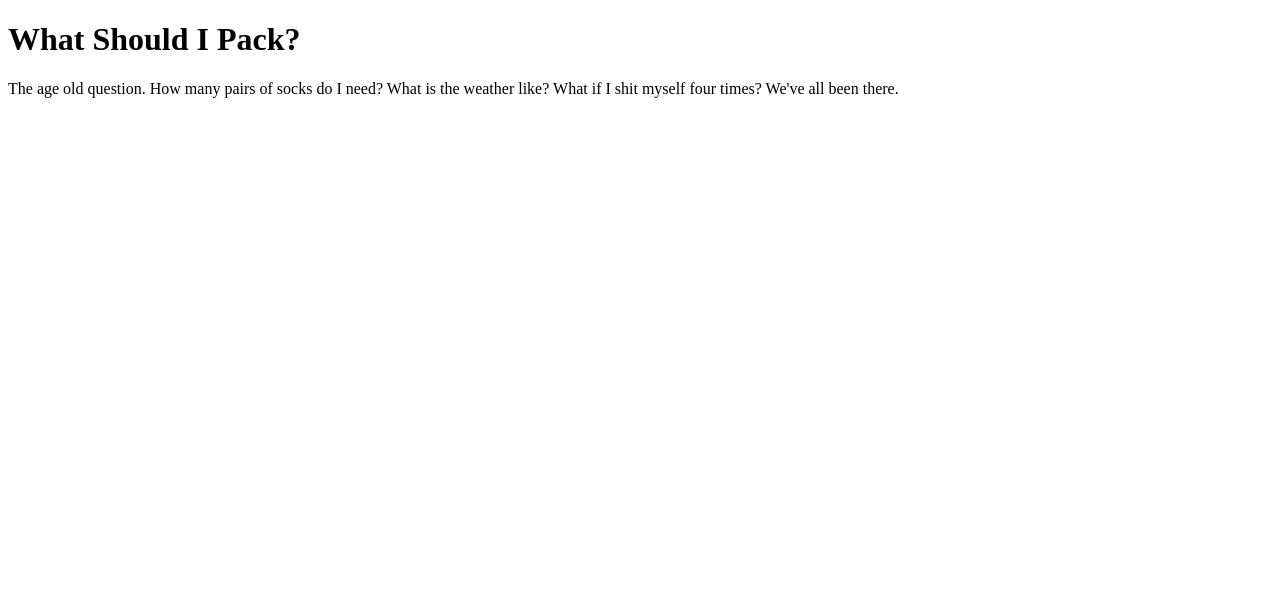
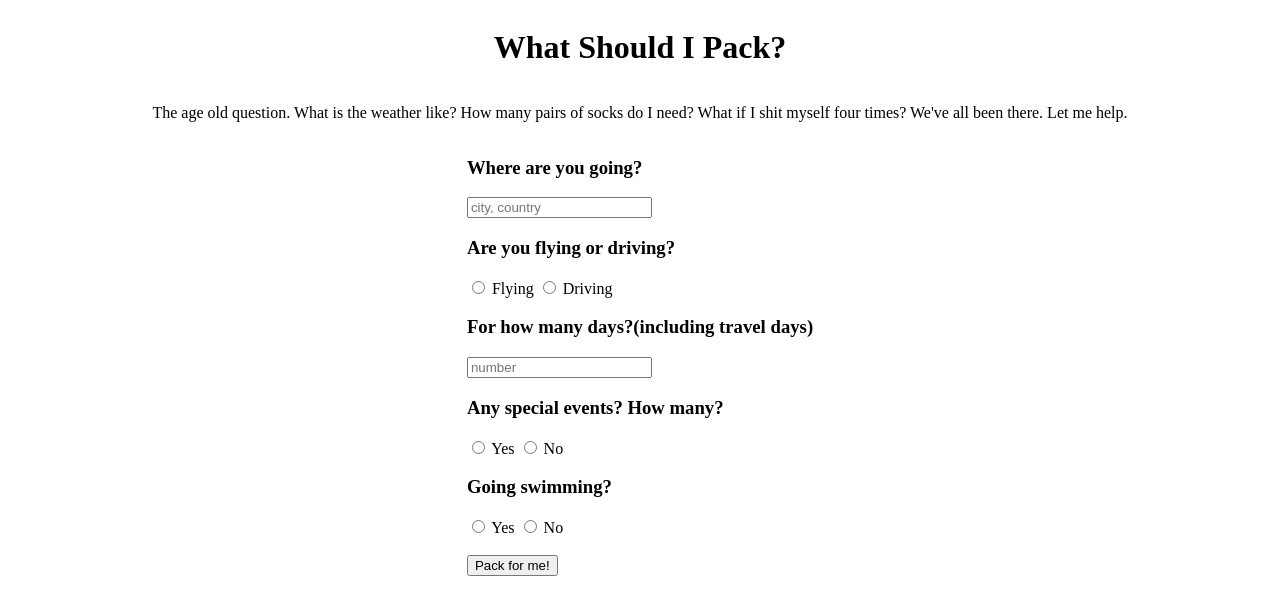
Before and after one commit to ajkeshmiri/what-should-I-pack, a plain HTML site: page index.html in a window 1280 px wide. Drawn offline with Linux system fonts and the light colour scheme.

Commit message:
inital html structure

```diff
--- a/index.html
+++ b/index.html
@@ -1,5 +1,6 @@
 <!DOCTYPE html>
 <html lang="en">
+
 <head>
     <meta charset="UTF-8">
     <meta name="viewport" content="width=device-width, initial-scale=1.0">
@@ -7,10 +8,42 @@
     <link rel="stylesheet" href="style.css">
 
 </head>
+
 <body>
     <div class="wrapper">
         <h1>What Should I Pack?</h1>
-        <p>The age old question. How many pairs of socks do I need? What is the weather like? What if I shit myself four times? We've all been there.</p>
+        <p>The age old question. What is the weather like? How many pairs of socks do I need? What if I shit myself four
+            times? We've all been there. Let me help.</p>
+        <form action="#">
+            <h3>Where are you going?</h3> <input type="text" placeholder="city, country">
+            <h3>Are you flying or driving?</h3>
+            <input type="radio" id="flying" name="flying" value="flying">
+            <label for="flying">Flying</label>
+            <input type="radio" id="driving" name="driving" value="driving">
+            <label for="driving">Driving</label>
+            <h3>For how many days?(including travel days)</h3>
+            <input type="number" placeholder="number">
+            <h3>Any special events? How many?</h3>
+            <input type="radio" id="yevent" name="yevent" value="yevent">
+            <label for="yevent">Yes</label>
+            <input type="radio" id="nevent" name="nevent" value="nevent">
+            <label for="nevent">No</label>
+            <h3>Going swimming?</h3>
+            <input type="radio" id="yswim" name="yswim" value="yswim">
+            <label for="yswim">Yes</label>
+            <input type="radio" id="=nswim" name="=nswim" value="=nswim">
+            <label for="=nswim">No</label>
+            <br><br><button>Pack for me!</button>
+        </form>
+
+        <div class="result">
+            <h2>Here's your list!</h2>
+            <table></table>
+            <p>*Keep in mind this is just an estimate based upon your answers, the weather during your trip, and hygiene
+                best practices. </p>
+            <h3></h3>
+        </div>
     </div>
 </body>
+
 </html>
--- a/style.css
+++ b/style.css
@@ -0,0 +1,7 @@
+.wrapper{
+    display: grid;
+    place-items: center;
+}
+.result{
+    display: none;
+}
```
